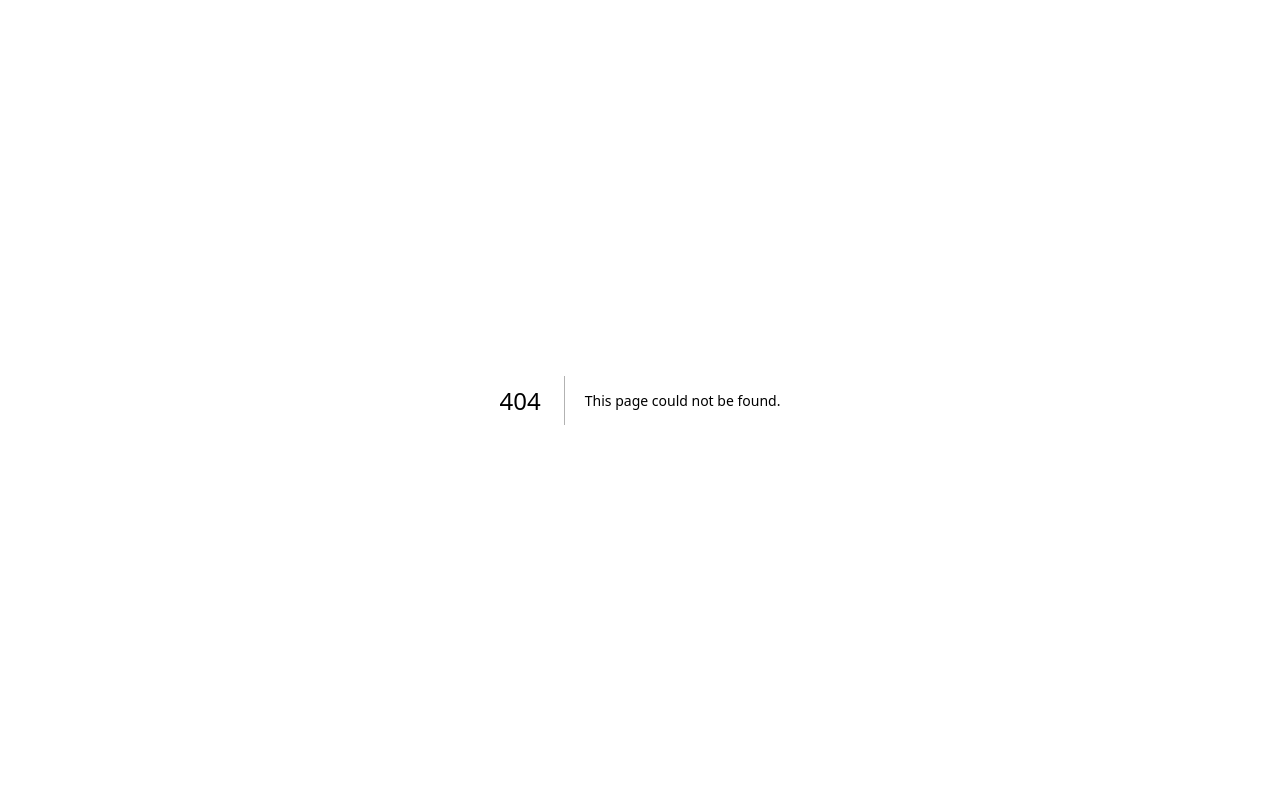
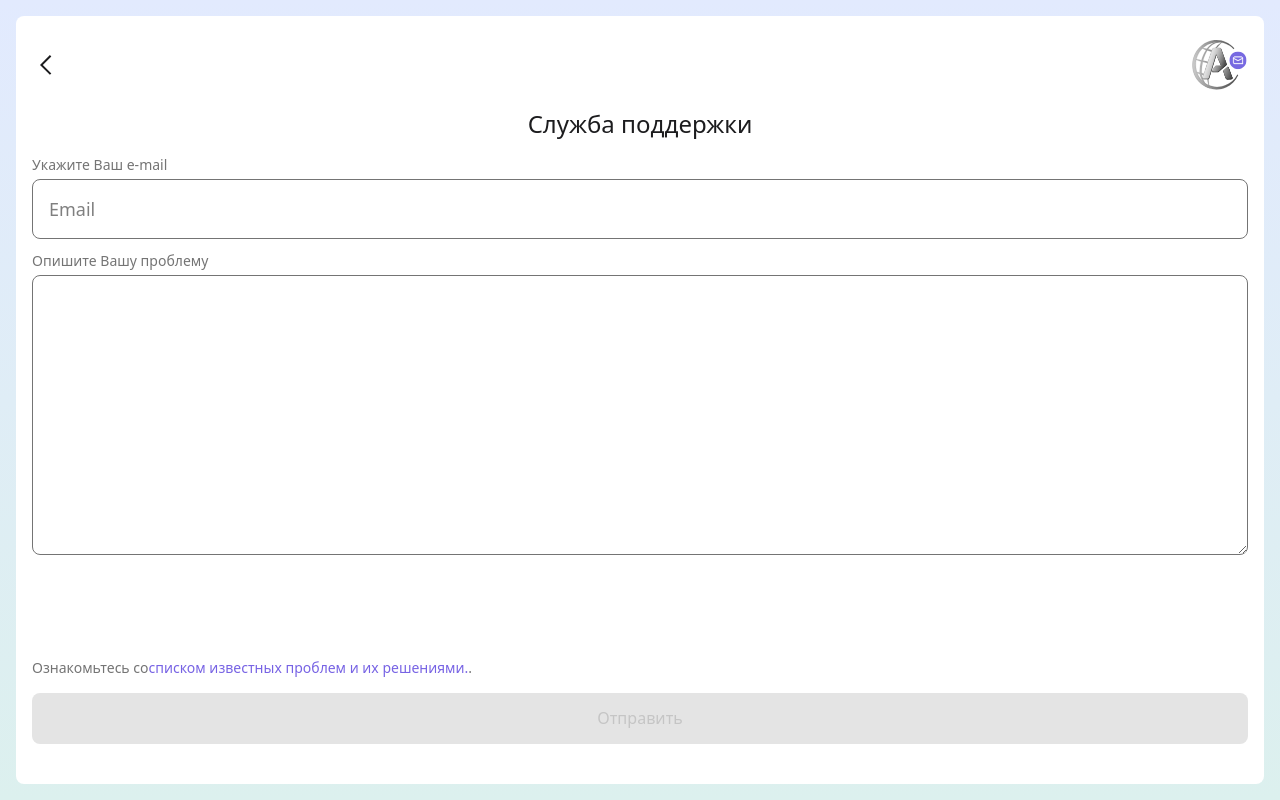
Before and after one commit to Dias-06/chat-frontend-fork, a Next.js app: page /signup/support in a window 1280 px wide. Before the commit this address had no page. Built offline with nearby package versions, Linux system fonts and the light colour scheme; no server answers.

Commit message:
feat: Реализация экрана Обращение в поддержку

```diff
--- a/app/signup/confirmation/page.tsx
+++ b/app/signup/confirmation/page.tsx
@@ -119,6 +119,9 @@ export default function ConfirmationPage() {
     }
   };
 
+  const handleSupportScreen = () => {
+    router.push("./support");
+  };
   /* ================= render ================= */
 
   return (
@@ -131,7 +134,6 @@ export default function ConfirmationPage() {
           </div>
         )}
 
-        {/* nav */}
         <nav className="flex items-center">
           <Link href="/signup/phone-input">
             <ChevronLeft />
@@ -142,7 +144,6 @@ export default function ConfirmationPage() {
           </div>
         </nav>
 
-        {/* header */}
         <header className="flex flex-col">
           <h1 className="text-[32px] text-center font-semibold mt-12">А-Чат</h1>
 
@@ -157,7 +158,6 @@ export default function ConfirmationPage() {
           <p className="font-medium text-[18px] mt-2 text-center">{phone}</p>
         </header>
 
-        {/* otp */}
         <div className="flex flex-col mt-4">
           <div className="flex items-center justify-center gap-1 mb-4 relative">
             {showTooltip && (
@@ -192,7 +192,6 @@ export default function ConfirmationPage() {
           />
         </div>
 
-        {/* resend */}
         <div className="mt-4 text-center">
           {timer === 0 ? (
             <p
@@ -216,14 +215,13 @@ export default function ConfirmationPage() {
         </div>
       </section>
 
-      {/* help modal */}
       <ConfirmModal
         isOpen={isHelpModalOpen}
         title="Не приходит код?"
         buttonsLayout="column"
         spacing="compact"
         buttons={[
-          { label: "Обратиться в поддержку", onClick: () => {} },
+          { label: "Обратиться в поддержку", onClick: handleSupportScreen },
           { label: "Назад", onClick: () => setIsHelpModalOpen(false) },
         ]}
         onClose={() => setIsHelpModalOpen(false)}
--- /dev/null
+++ b/app/signup/request-sent/page.tsx
@@ -0,0 +1,33 @@
+"use client";
+
+import Link from "next/link";
+import { CheckMark } from "@/shared/assets/icons/CheckMark";
+
+export default function FinishPage() {
+  return (
+    <main className="bg-gradient-main h-screen w-full grid">
+      <section className="m-4 px-4 pt-6 pb-10 bg-white rounded-lg flex flex-col">
+        <header className="mt-[70px] flex flex-col justify-center items-center">
+          <h1 className="font-medium text-2xl leading-[1.2] text-center align-middle text-black mb-[67px]">
+            Служба поддержки
+          </h1>
+          <CheckMark width={66} height={66} />
+          <h2 className="text-center font-medium mt-[14px] leading-[1.2] text-2xl mb-7">
+            Обращение отправлено!
+          </h2>
+          <p className="font-normal text-[18px] leading-[1.2] text-center text-black mb-6">
+            В ближайшее время вы получите ответ на электронную почту, указанную
+            в обращении
+          </p>
+        </header>
+
+        <Link
+          href="/signup/welcome"
+          className="block text-center w-full border-0 rounded-lg bg-primary text-white cursor-pointer font-medium text-[18px] py-4 px-[24px] leading-[1.2]"
+        >
+          На главную
+        </Link>
+      </section>
+    </main>
+  );
+}
--- /dev/null
+++ b/app/signup/support/page.tsx
@@ -0,0 +1,93 @@
+"use client";
+
+import { useState } from "react";
+import { useRouter } from "next/navigation";
+import Link from "next/link";
+
+import { ChevronLeft } from "../about-me/ui/icons/ChevronLeft";
+import { Logo } from "@icons/Logo";
+
+import { Button } from "@/shared/ui/Button";
+
+import { SendSupport } from "@/shared/api/support/support";
+import { EmailInput } from "@/entities/user/ui/EmailInput";
+import { Textarea } from "@/shared/ui/Textarea";
+
+export default function AboutMePage() {
+  const [email, setEmail] = useState("");
+  const [text, setText] = useState("");
+  const [loading, setLoading] = useState(false);
+  const router = useRouter();
+
+  const handleSuccess = () => {
+    return router.push("./request-sent");
+  };
+
+  const handleSubmit = async function (e: React.FormEvent) {
+    e.preventDefault();
+    setLoading(true);
+    try {
+      SendSupport({ email: email, text: text });
+      alert("Success!");
+      setEmail("");
+      setText("");
+      handleSuccess();
+    } catch (error: any) {
+      const err = error.message?.[0] || "Error occured!";
+      alert(`Fail ${err}`);
+    } finally {
+      setLoading(false);
+    }
+  };
+
+  return (
+    <main className="bg-gradient-main h-screen w-full grid">
+      <section className="m-4 px-4 pt-6 pb-10 bg-white rounded-lg flex flex-col">
+        <nav className="flex items-center justify-between pl-2">
+          <Link href="/signup/confirmation">
+            <ChevronLeft />
+          </Link>
+          <Logo width={56} height={50} />
+        </nav>
+
+        <header className="flex flex-col gap-3 pt-5">
+          <h1 className="font-medium text-2xl leading-[1.2] text-center align-middle text-black">
+            Служба поддержки
+          </h1>
+        </header>
+
+        <form /* onSubmit={submit} */ className="flex flex-col h-full pt-4">
+          <div className="flex flex-col gap-3">
+            <EmailInput
+              value={email}
+              onChange={(e) => setEmail(e.target.value)}
+            />
+            <Textarea
+              label="Опишите Вашу проблему"
+              value={text}
+              onChange={(e) => setText(e.target.value)}
+            />
+          </div>
+
+          <p className="font-medium text-sm leading-[1.2] text-gray mb-4 mt-auto pt-2">
+            Ознакомьтесь со
+            <Link href="/" className="text-primary">
+              списком известных проблем и их решениями.
+            </Link>
+            .
+          </p>
+
+          <Button
+            variant="primary"
+            disabled={!email || !text || loading}
+            full={true}
+            type="submit"
+            children="Отправить"
+            size="lg"
+            onClick={handleSubmit}
+          />
+        </form>
+      </section>
+    </main>
+  );
+}
--- a/app/signup/welcome/page.tsx
+++ b/app/signup/welcome/page.tsx
@@ -12,7 +12,7 @@ export const Welcome: React.FC = () => {
   };
   return (
     <main className="bg-gradient-main h-screen w-full grid">
-      <div className="m-8 px-4 pt-6 pb-10 border-2 relative overflow-hidden border-white bg-[#E9E7FE] rounded-lg flex flex-col items-center gap-5">
+      <div className="m-4 px-4 pt-6 pb-10 border-2 relative overflow-hidden border-white bg-[#E9E7FE] rounded-lg flex flex-col items-center gap-5">
         <div className="absolute w-[184px] h-[214px] -top-5 -left-1 z-0 bg-[#FDFDFD] rounded-full blur-[80px] opacity-70 pointer-events-none" />
         <div className="absolute w-[184px] h-[214px] -bottom-4 -left-1.5 z-0 bg-[#FDFDFD] rounded-full blur-[80px] opacity-70 pointer-events-none" />
         <div className="absolute w-[184px] h-[214px] bottom-[130px] -right-5 z-0 bg-[#FDFDFD] rounded-full blur-[80px] opacity-70 pointer-events-none" />
--- /dev/null
+++ b/src/shared/api/support/support.ts
@@ -0,0 +1,15 @@
+import { apiFetch } from "../base";
+
+interface SupportRequest {
+    email: string;
+    text: string;
+}
+
+interface SupportResponse {
+    email: string;
+    text: string;
+}
+
+export const SendSupport = async (data: SupportRequest) : Promise<SupportResponse> => {
+    return apiFetch<SupportResponse>("/api/v1/service/message/",{method: 'POST', body: JSON.stringify(data)})
+}
--- /dev/null
+++ b/src/shared/assets/icons/CheckMark.tsx
@@ -0,0 +1,25 @@
+interface CheckMarkProps {
+  width: number;
+  height: number;
+}
+
+export const CheckMark = ({ width, height }: CheckMarkProps) => {
+  return (
+    <svg
+      width={width}
+      height={height}
+      viewBox="0 0 67 67"
+      fill="none"
+      xmlns="http://www.w3.org/2000/svg"
+    >
+      <path
+        d="M33.3333 0C14.9333 0 0 14.9333 0 33.3333C0 51.7333 14.9333 66.6667 33.3333 66.6667C51.7333 66.6667 66.6667 51.7333 66.6667 33.3333C66.6667 14.9333 51.7333 0 33.3333 0ZM26.6667 50L10 33.3333L14.7 28.6333L26.6667 40.5667L51.9667 15.2667L56.6667 20L26.6667 50Z"
+        fill="#7769E1"
+      />
+      <path
+        d="M26.6667 50L10 33.3333L14.7 28.6333L26.6667 40.5667L51.9667 15.2667L56.6667 20L26.6667 50Z"
+        fill="white"
+      />
+    </svg>
+  );
+};
--- a/src/shared/assets/icons/Search.tsx
+++ b/src/shared/assets/icons/Search.tsx
@@ -1,9 +1,9 @@
-interface LogoProps {
+interface SearchProps {
   width: number;
   height: number;
 }
 
-const Logo = ({ width, height }: LogoProps) => {
+const Search = ({ width, height }: SearchProps) => {
   return (
     <svg
       width={width}
@@ -19,4 +19,4 @@ const Logo = ({ width, height }: LogoProps) => {
     </svg>
   );
 };
-export default Logo;
+export default Search;
--- a/src/shared/ui/Textarea/Teaxtarea.tsx
+++ b/src/shared/ui/Textarea/Teaxtarea.tsx
@@ -22,7 +22,7 @@ const Textarea: React.FC<TextareaProps> = ({
   const generatedId = useId();
   const textareaId = id || generatedId;
 
-  const height = heightVariant === "login" ? "219px" : "150px";
+  const height = heightVariant === "login" ? "280px" : "150px";
 
   const borderStyle = isError
     ? "border-2 border-error"
```
